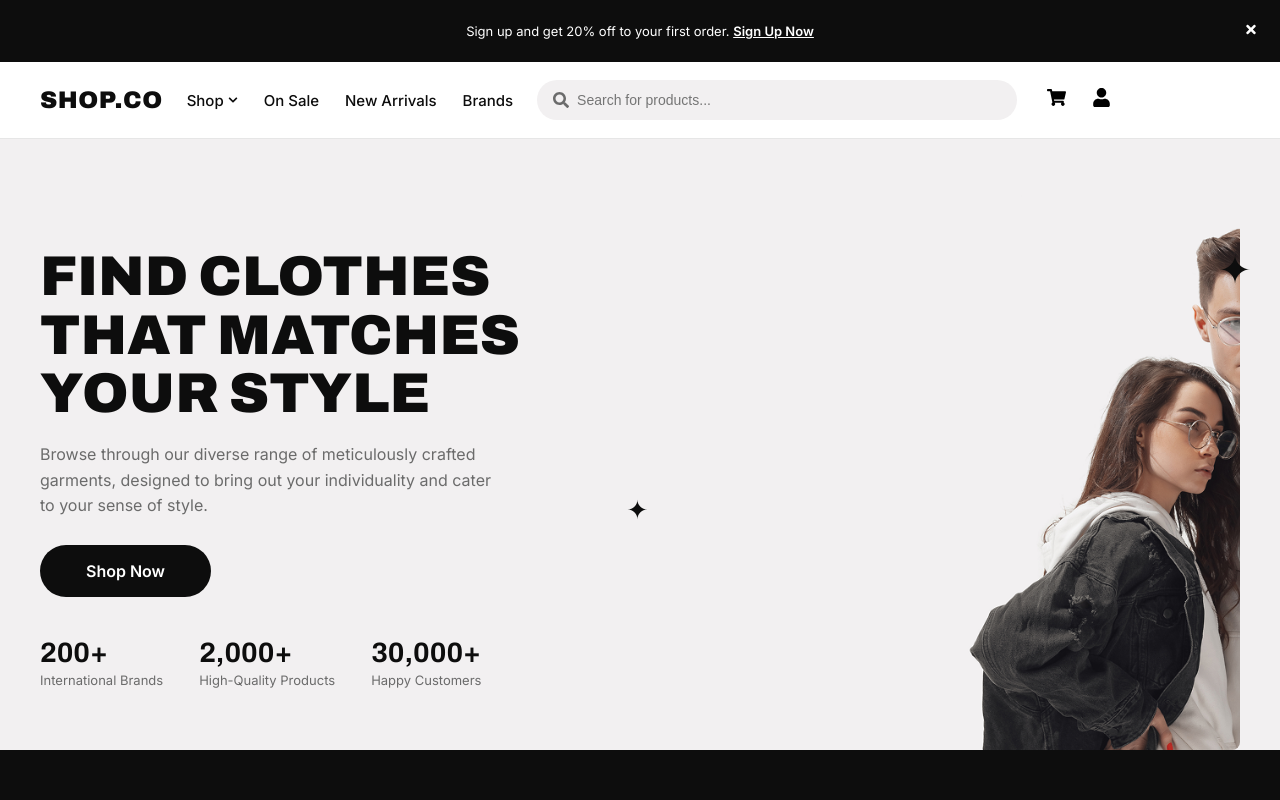
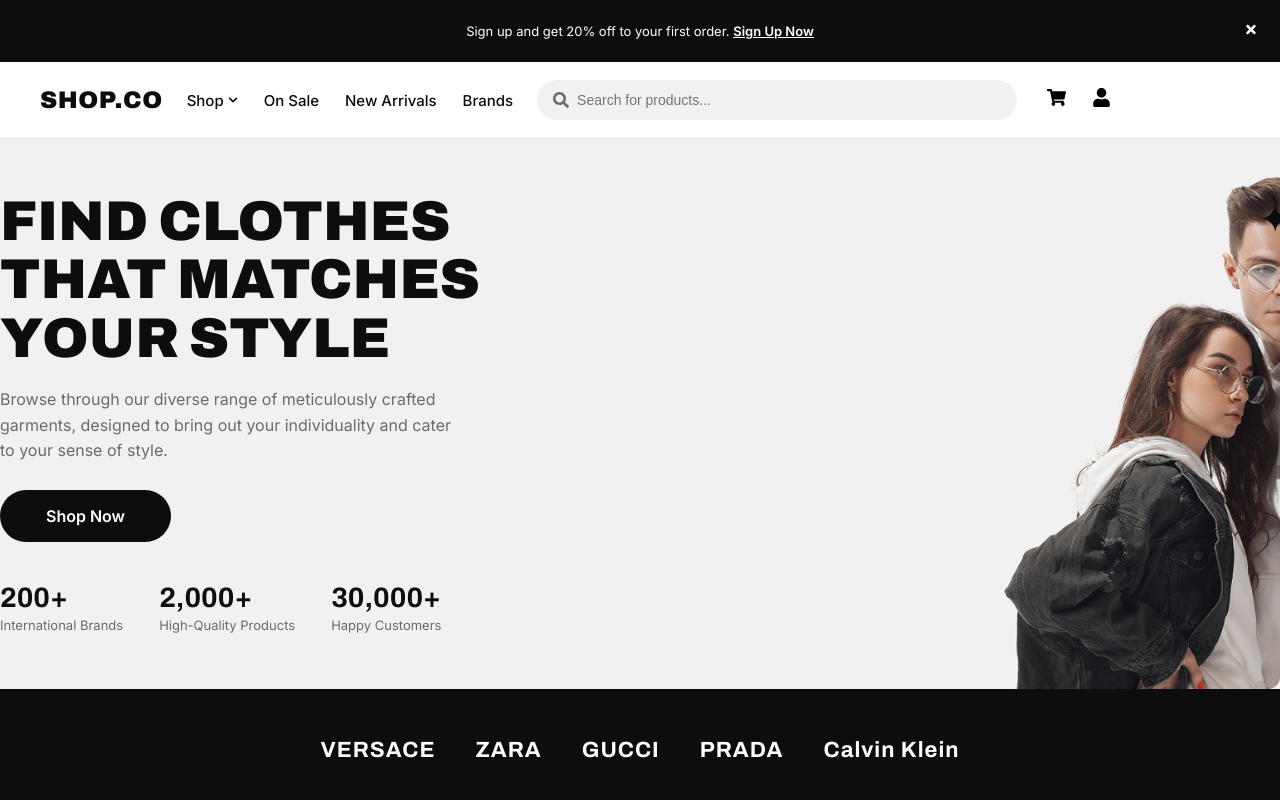
Before and after one commit to samadk34567l-stack/my-react-web, a React (Vite) app: page / in a window 1280 px wide. Shown: the top 800 px of the page. Built offline with nearby package versions, Linux system fonts and the light colour scheme.

Commit message:
Refactor hero section styles in index.css
Updated hero section styles for improved layout and image handling.

```diff
--- a/src/index.css
+++ b/src/index.css
@@ -333,12 +333,25 @@
 }
 .hero-inner {
   display: flex;
-  align-items: center;
-  gap: 20px;
-  max-width: var(--max-width);
-  margin: 0 auto;
-  padding: 50px 20px 0;
-  flex-wrap: wrap;
+  justify-content: space-between;
+  align-items: center;
+}
+
+.hero-image {
+  position: relative;
+  width: 100%;
+  max-width: 600px;
+  height: 550px;
+  overflow: hidden;
+  border-radius: var(--radius);
+}
+
+.hero-image img {
+  width: 100%;
+  height: 100%;
+  object-fit: cover;
+  object-position: center top;
+  display: block;
 }
 .hero-content {
   flex: 1;
@@ -380,17 +393,6 @@
   margin: 2px 0 0;
   color: var(--text-muted);
   font-size: 13px;
-}
-.hero-image {
-  flex: 1;
-  min-width: 320px;
-  position: relative;
-}
-.hero-image img {
-  width: 100%;
-  border-radius: 8px;
-  object-fit: cover;
-  aspect-ratio: 1/0.95;
 }
 .sparkle {
   position: absolute;
```
